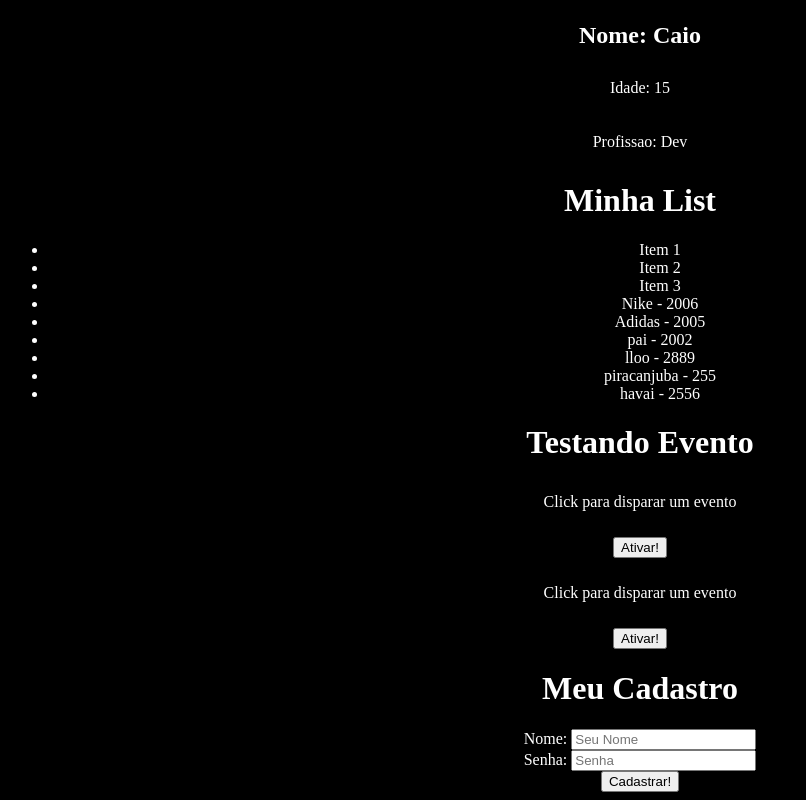
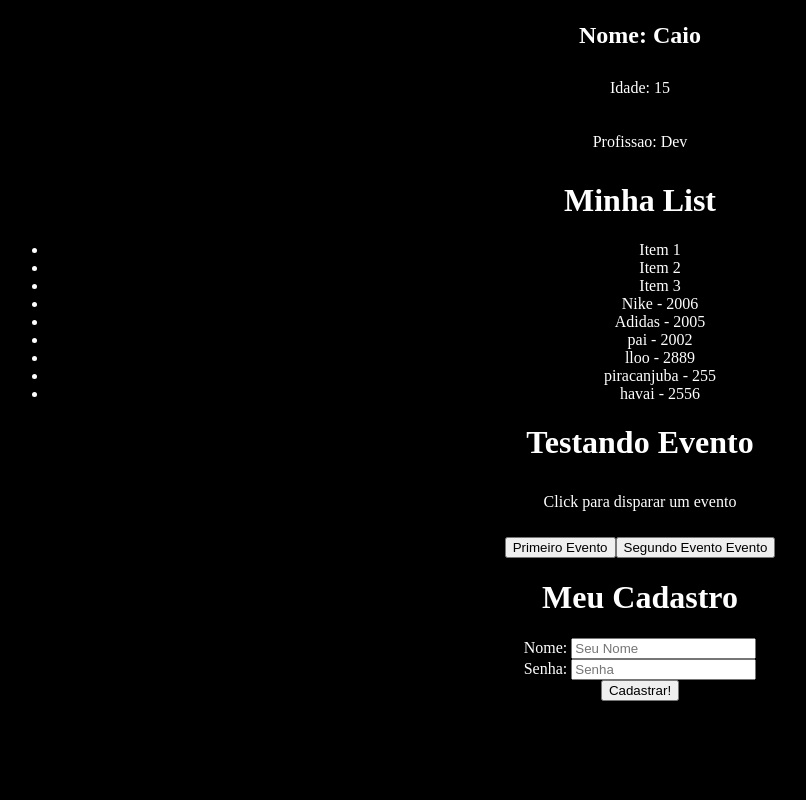
Before and after one commit to devCaiodias/Reactjs, a React (Create React App) app in the folder aula-react/: page / in a window 1280 px wide. Shown: the part 711-1511 px from the top of the page, without its empty margins (0-806 px from the left). After the commit the page ends 1420 px from the top, so only its background shows below. Built offline with nearby package versions, Linux system fonts and the light colour scheme.

Commit message:
Passar eventos por props

```diff
--- a/aula-react/src/App.js
+++ b/aula-react/src/App.js
@@ -27,8 +27,7 @@
 
       <h1>Testando Evento</h1>
 
-      <Evento numero={1}/>
-      <Evento numero={2}/>
+      <Evento/>
       <Form />
     </div>
   );
--- /dev/null
+++ b/aula-react/src/components/Button.js
@@ -0,0 +1,7 @@
+function Button(props) {
+    return (
+        <button onClick={props.event}>{props.text}</button>
+    )
+}
+
+export default Button
--- a/aula-react/src/components/Evento.js
+++ b/aula-react/src/components/Evento.js
@@ -1,13 +1,20 @@
-function Evento({numero}) {
+import Button from "./Button";
+
+function Evento() {
 
     function meuEvento() {
-        console.log("Evento ativado! " + numero)
+        console.log("Ativando Primeiro Evento! ")
+    }
+
+    function segundoEvento() {
+        console.log("Ativado Segundo Evento! ")
     }
 
     return (
         <div>
             <p>Click para disparar um evento</p>
-            <button onClick={meuEvento}>Ativar!</button>
+            <Button event={meuEvento} text="Primeiro Evento" />
+            <Button event={segundoEvento} text="Segundo Evento Evento" />
         </div>
     )
 }
```
